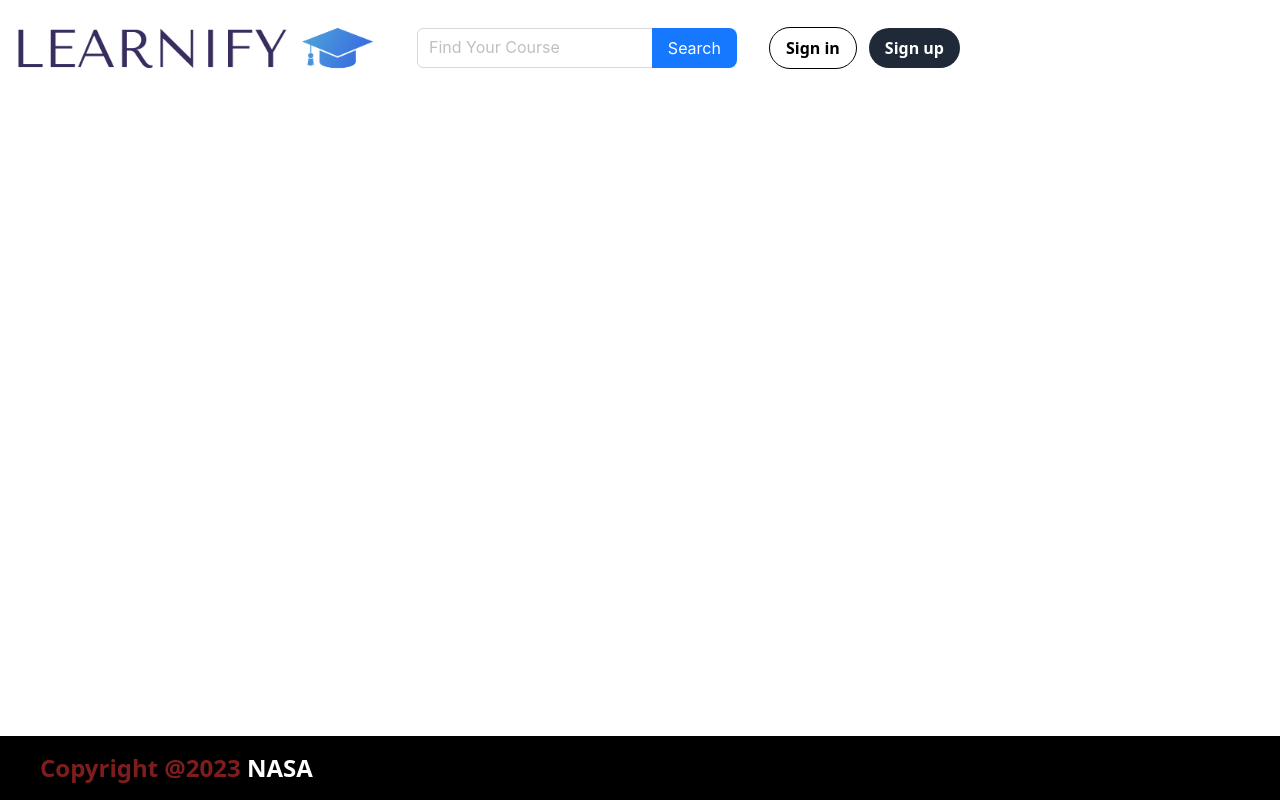
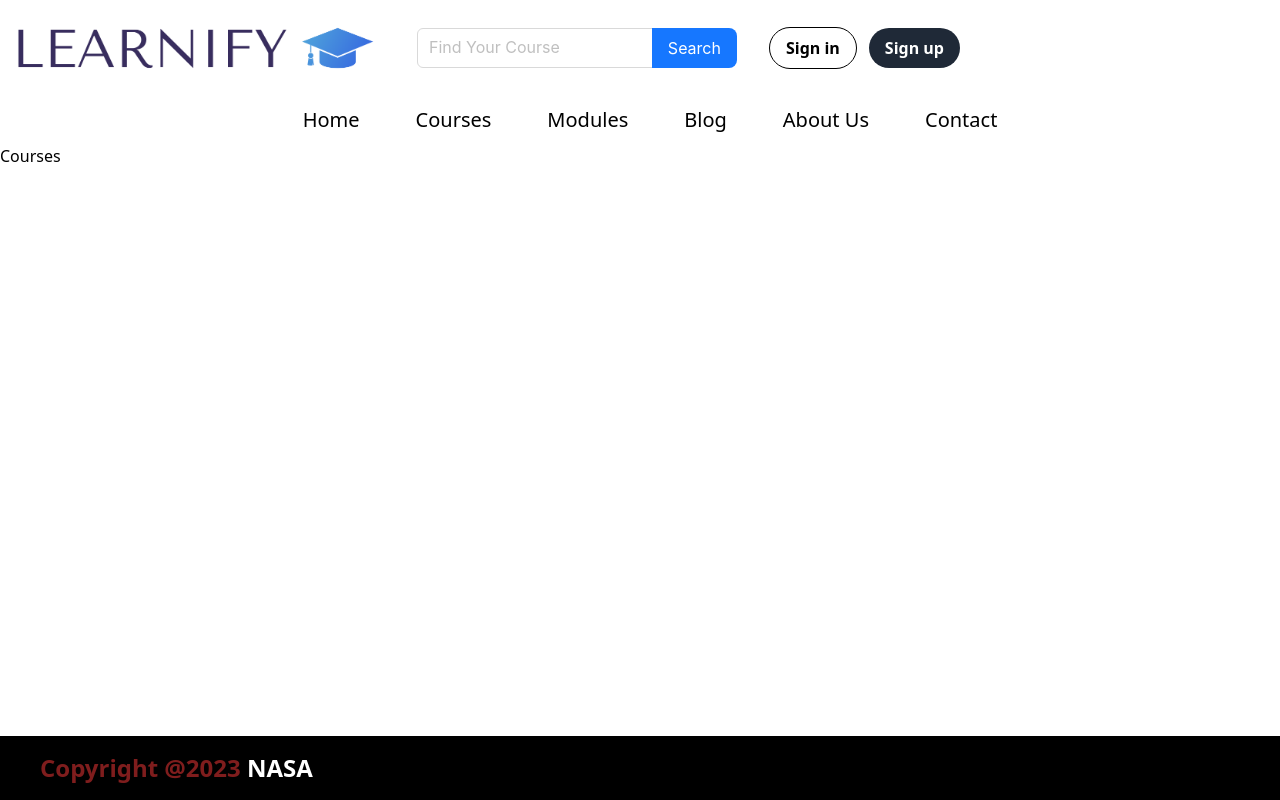
Before and after one commit to ChillBroh/Learnify-FE, a React (Create React App) app: page /courses in a window 1280 px wide. Built offline with nearby package versions, Linux system fonts and the light colour scheme.

Commit message:
paths added

```diff
--- a/src/pages/Blog.jsx
+++ b/src/pages/Blog.jsx
@@ -0,0 +1,13 @@
+import React from "react";
+import MenuNav from "../components/MenuNavBar";
+
+const Blog = () => {
+  return (
+    <div>
+      <MenuNav />
+      Blog
+    </div>
+  );
+};
+
+export default Blog;
--- a/src/pages/Courses.jsx
+++ b/src/pages/Courses.jsx
@@ -1,7 +1,13 @@
 import React from "react";
+import MenuNav from "../components/MenuNavBar";
 
 const Courses = () => {
-  return <div>Courses</div>;
+  return (
+    <div>
+      <MenuNav />
+      Courses
+    </div>
+  );
 };
 
 export default Courses;
--- a/src/pages/Home.jsx
+++ b/src/pages/Home.jsx
@@ -1,12 +1,16 @@
 import React from "react";
 import MenuNav from "../components/MenuNavBar";
 import HeroSection from "../components/home/hero/HeroSection";
+import AwardsSection from "../components/home/awards/AwardsSection";
+import CoursesCategory from "../components/home/courses-category/CoursesCategory";
 
 const Home = () => {
   return (
     <div>
       <MenuNav />
       <HeroSection />
+      <AwardsSection />
+      <CoursesCategory />
     </div>
   );
 };
--- a/src/pages/Modules.jsx
+++ b/src/pages/Modules.jsx
@@ -0,0 +1,13 @@
+import React from "react";
+import MenuNav from "../components/MenuNavBar";
+
+const Modules = () => {
+  return (
+    <div>
+      <MenuNav />
+      Modules
+    </div>
+  );
+};
+
+export default Modules;
--- a/src/routes/Router.jsx
+++ b/src/routes/Router.jsx
@@ -5,6 +5,9 @@ import Login from "../pages/Login";
 import Register from "../pages/Register";
 import AboutUs from "../pages/AboutUs";
 import ContactUs from "../pages/ContactUs";
+import Blog from "../pages/Blog";
+import Courses from "../pages/Courses";
+import Modules from "../pages/Modules";
 
 const Router = () => {
   const ProtectedRoute = ({ children }) => {
@@ -22,6 +25,9 @@ const Router = () => {
       <Route path="/register" element={<Register />} />
       <Route path="/about-us" element={<AboutUs />} />
       <Route path="/contact-us" element={<ContactUs />} />
+      <Route path="/blog" element={<Blog />} />
+      <Route path="/courses" element={<Courses />} />
+      <Route path="/modules" element={<Modules />} />
     </Routes>
   );
 };
```
